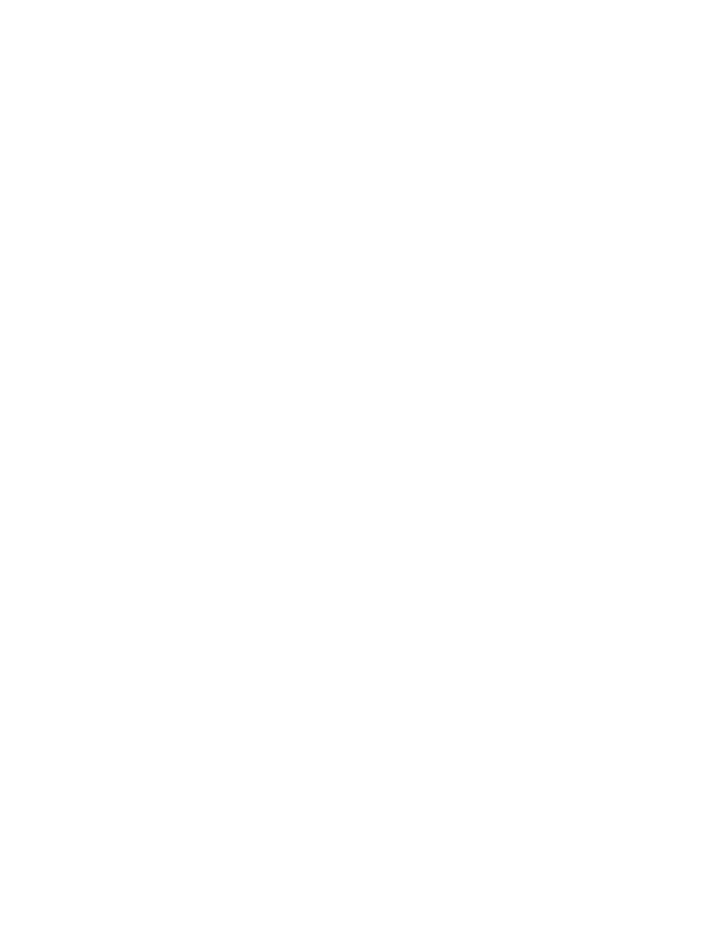
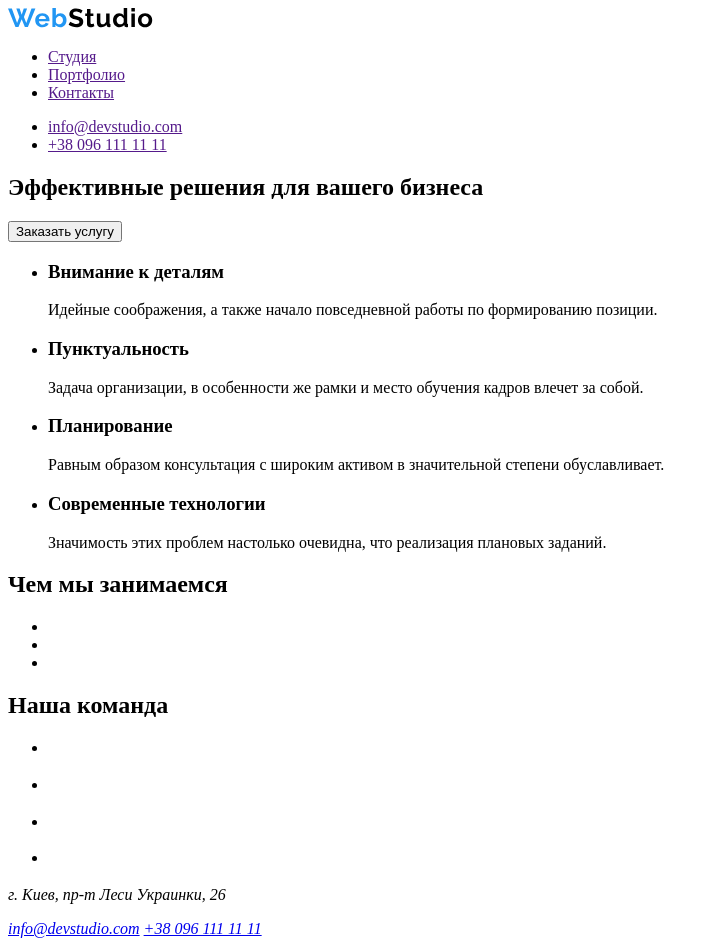
Before and after one commit to Vadym-Khokhlov/goit-markup-hw-01, a plain HTML site: page index.html in a window 1280 px wide. Shown: the whole page, without its empty margins (0-719 px from the left). Before the commit the page ends 800 px from the top, so only its background shows below. Drawn offline with Linux system fonts and the light colour scheme.

Commit message:
basic ctructure without images

```diff
--- a/index.html
+++ b/index.html
@@ -9,17 +9,91 @@
 <body>
     <header>
         <nav>
+        <a href="/">
+        <img src="./images/WebStudio.svg" alt="logotype of WebStudio">
+        </a>
+        <ul>
+            <li><a href="">Студия</a></li>
+            <li><a href="">Портфолио</a></li>
+            <li><a href="">Контакты</a></li>
+        </ul>
+        </nav>
+        <ul>
+            <li><a href="">info@devstudio.com</a></li>
+            <li><a href="">+38 096 111 11 11</a></li>
+        </ul>
 
-        </nav>
     </header>
     <main>
+    <div>
         <section>
+            <h1>Эффективные решения для вашего бизнеса</h1>
+            <button type="button">Заказать услугу</button>
+        </section>
+    </div>
+    <section>
+        <ul>
+            <li>
+                <h3>Внимание к деталям</h3>
+                <p>Идейные соображения, а также начало повседневной работы по формированию позиции.</p>
 
+            </li>
+            <li>
+                <h3>Пунктуальность</h3>
+                <p>Задача организации, в особенности же рамки и место обучения кадров влечет за собой.</p>
+            </li>
+            <li>
+                <h3>Планирование</h3>
+                <p>Равным образом консультация с широким активом в значительной степени обуславливает.</p>
+            </li>
+            <li>
+                <h3>Современные технологии</h3>
+                <p>Значимость этих проблем настолько очевидна, что реализация плановых заданий.</p>
+            </li>
+        </ul>
+    </section>
+
+
+        <section>
+            <h2>Чем мы занимаемся</h2>
+            <ul>
+                <li><img src=""></li>
+                <li><img src=""></li>
+                <li><img src=""></li>
+            </ul>
+        </section>
+        <section>
+            <h2>Наша команда</h2>
+            <ul>
+                <li>
+                    <img src="" alt="" width="">
+                    <h3></h3>
+                    <p></p>
+                </li>
+                <li>
+                    <img src="" alt="" width="">
+                    <h3></h3>
+                    <p></p>
+                </li>
+                <li>
+                    <img src="" alt="" width="">
+                    <h3></h3>
+                    <p></p>
+                </li>
+                <li>
+                    <img src="" alt="" width="">
+                    <h3></h3>
+                    <p></p>
+                </li>
+            </ul>
         </section>
 
     </main>
     <footer>
         <address>
+            <p>г. Киев, пр-т Леси Украинки, 26</p>
+              <a href="mailto:info@devstudio.com">info@devstudio.com</a>
+              <a href="tel:+380961111111">+38 096 111 11 11</a>
 
         </address>
 
```
Also changed, not shown: images/Button.png (added), images/Button.svg (added), images/WebStudio.png (added), images/WebStudio.svg (added).
